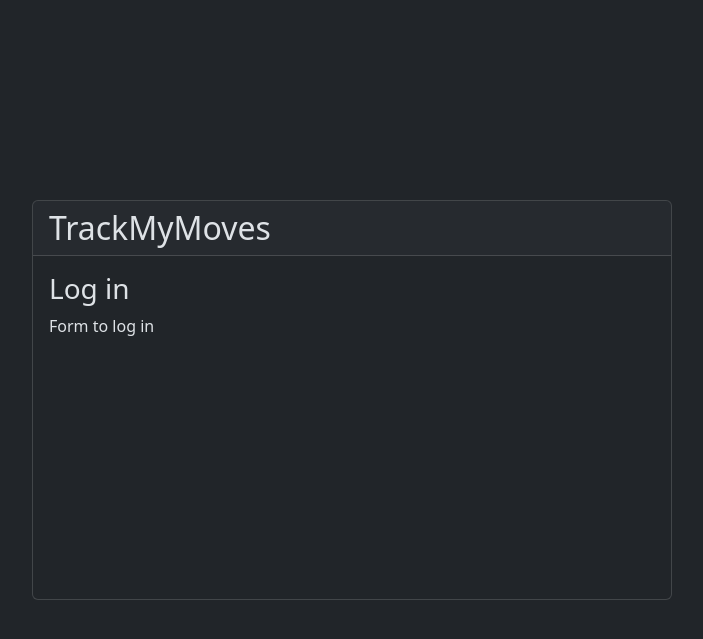
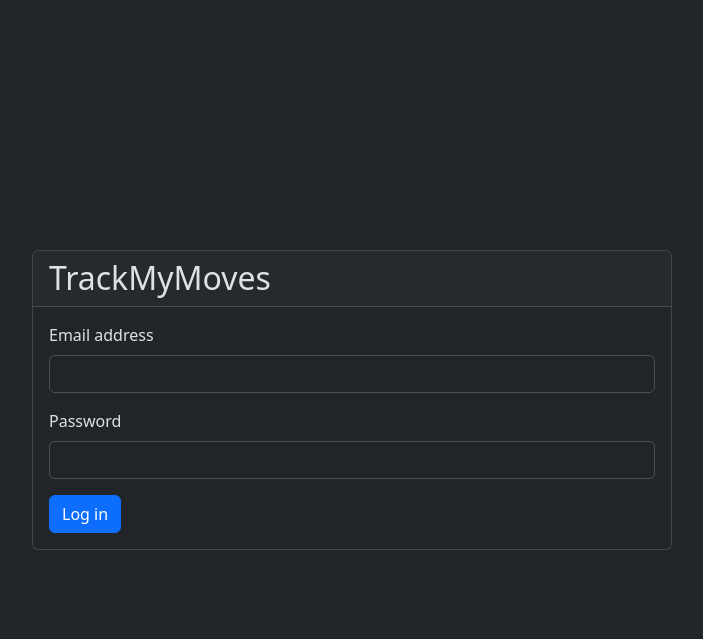
Before and after one commit to Fabien-Airaud/TrackMyMoves, a Django app: page /TrackMyMoves/ in a window 1280 px wide. Shown: the top 639 px of the page, without its empty margins (288-991 px from the left). Run offline with Django 4.2, Linux system fonts and the light colour scheme.

Commit message:
Use the logInForm

```diff
--- a/backend/track_my_moves/templates/track_my_moves/logIn.html
+++ b/backend/track_my_moves/templates/track_my_moves/logIn.html
@@ -9,11 +9,10 @@
 
 {% block body %}
     <div class="h-100 d-flex justify-content-center align-items-center">
-        <div class="card w-50 h-50">
+        <div class="card" style="min-width: 50%">
             <h2 class="card-header">TrackMyMoves</h2>
             <div class="card-body">
-                <h3 class="card-title">Log in</h3>
-                <p class="card-text">Form to log in</p>
+                {% include "track_my_moves/logInForm.html" %}
             </div>
         </div>
     </div>
```
